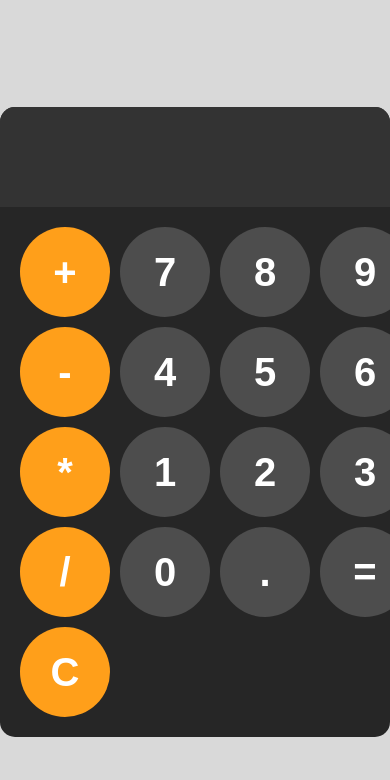
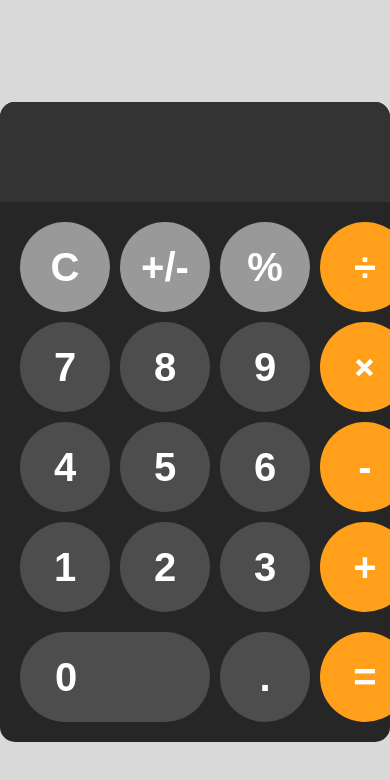
Before and after one commit to panmandrohit7/iphone-calculator, a plain HTML site: page index.html in a window 390 px wide. Drawn offline with Linux system fonts and the light colour scheme.

Commit message:
Made changes to the calculatorto make it look exactly like an  iphone calculator from IOS version 17

```diff
--- a/index.html
+++ b/index.html
@@ -10,24 +10,32 @@
     <div id="calculator">
       <input id="display" readonly />
       <div id="keys">
-        <button onclick="appendToDisplay('+')" id="specialKey">+</button>
+        <button class="top-btn" onclick="cleardisplay()">C</button>
+        <button class="top-btn" onclick="appendToDisplay('+/-')">+/-</button>
+        <button class="top-btn" onclick="appendToDisplay('%')">%</button>
+        <button class="divide" onclick="appendToDisplay('/')" id="specialKey">
+          ÷
+        </button>
         <button onclick="appendToDisplay('7')">7</button>
         <button onclick="appendToDisplay('8')">8</button>
         <button onclick="appendToDisplay('9')">9</button>
-        <button onclick="appendToDisplay('-')" id="specialKey">-</button>
+        <button class="rotate" onclick="appendToDisplay('*')" id="specialKey">
+          +
+        </button>
         <button onclick="appendToDisplay('4')">4</button>
         <button onclick="appendToDisplay('5')">5</button>
         <button onclick="appendToDisplay('6')">6</button>
-        <button onclick="appendToDisplay('*')" id="specialKey">*</button>
+        <button onclick="appendToDisplay('-')" id="specialKey">-</button>
         <button onclick="appendToDisplay('1')">1</button>
         <button onclick="appendToDisplay('2')">2</button>
         <button onclick="appendToDisplay('3')">3</button>
-        <button onclick="appendToDisplay('/')" id="specialKey">/</button>
-        <button onclick="appendToDisplay('0')">0</button>
+        <button onclick="appendToDisplay('+')" id="specialKey">+</button>
+      </div>
+      <span class="bottom-btn">
+        <button class="zero-btn" onclick="appendToDisplay('0')">0</button>
         <button onclick="appendToDisplay('.')">.</button>
-        <button onclick="calculate()">=</button>
-        <button onclick="cleardisplay()" id="specialKey">C</button>
-      </div>
+        <button onclick="calculate()" id="specialKey">=</button>
+      </span>
     </div>
     <script src="script.js"></script>
   </body>
--- a/style.css
+++ b/style.css
@@ -68,3 +68,25 @@ button:active {
 #specialKey:active {
   background-color: hsl(35, 100%, 75%);
 }
+
+.rotate {
+  transform: rotate(45deg);
+}
+
+.zero-btn {
+  width: 190px;
+  border-radius: 50px;
+  text-align: left;
+  padding-left: 35px;
+}
+
+.bottom-btn {
+  display: grid;
+  grid-template-columns: repeat(4, 1fr);
+  gap: 10px;
+  margin: 20px;
+}
+
+.top-btn {
+  background-color: hsl(0, 0%, 60%);
+}
```
